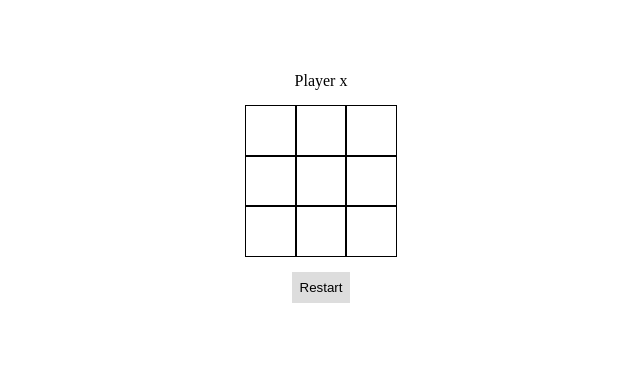
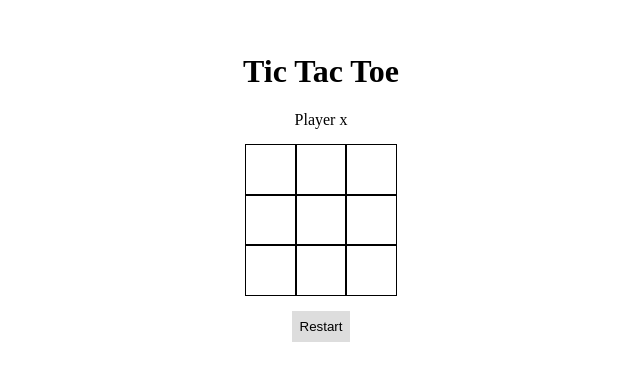
Before and after one commit to morentic/tic-tac-toe, a React (Vite) app: page / in a window 1280 px wide. Shown: the part 213-594 px from the top of the page, without its empty margins (319-959 px from the left). Built offline with nearby package versions, Linux system fonts and the light colour scheme.

Commit message:
add headline

```diff
--- a/src/js/App.jsx
+++ b/src/js/App.jsx
@@ -76,6 +76,7 @@ function App() {
 
   return (
     <>
+      <h1>Tic Tac Toe</h1>
       {gameover ? (
         <div>Player {activePlayer === "x" ? "o" : "x"} wins!</div>
       ) : (
```
